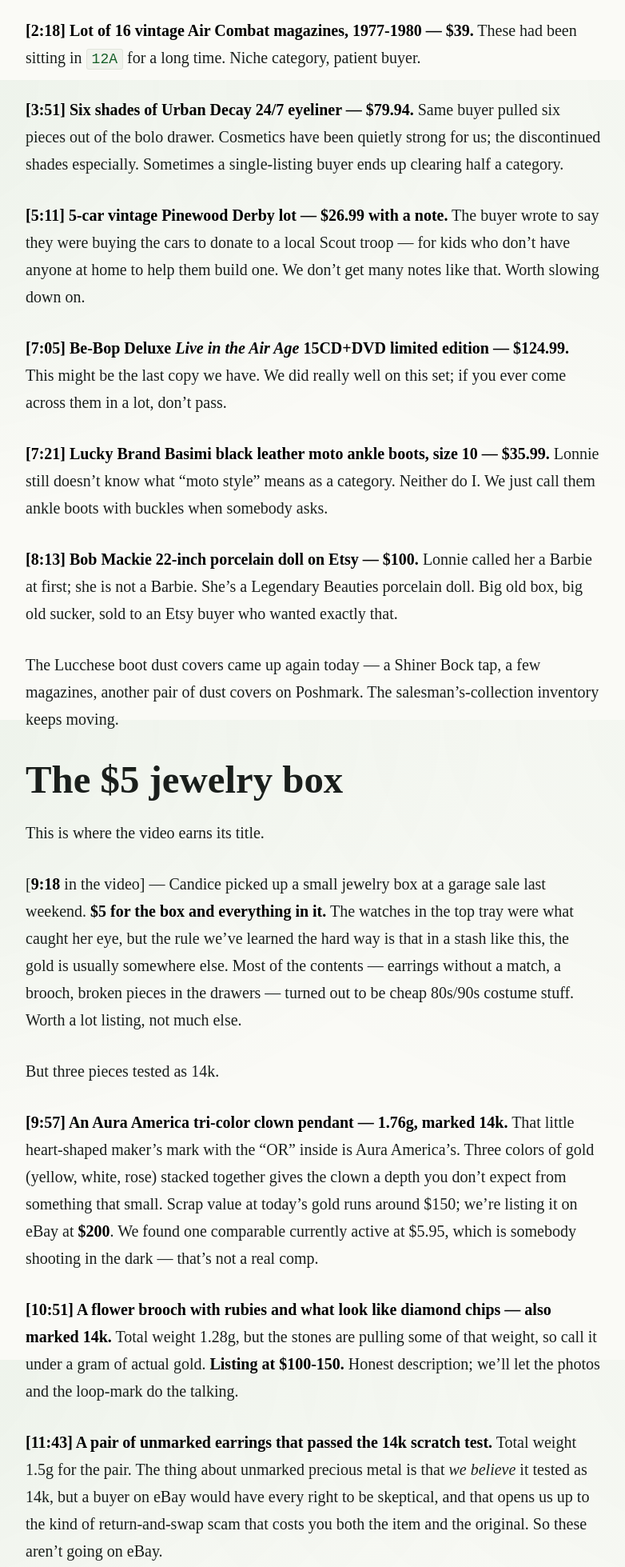
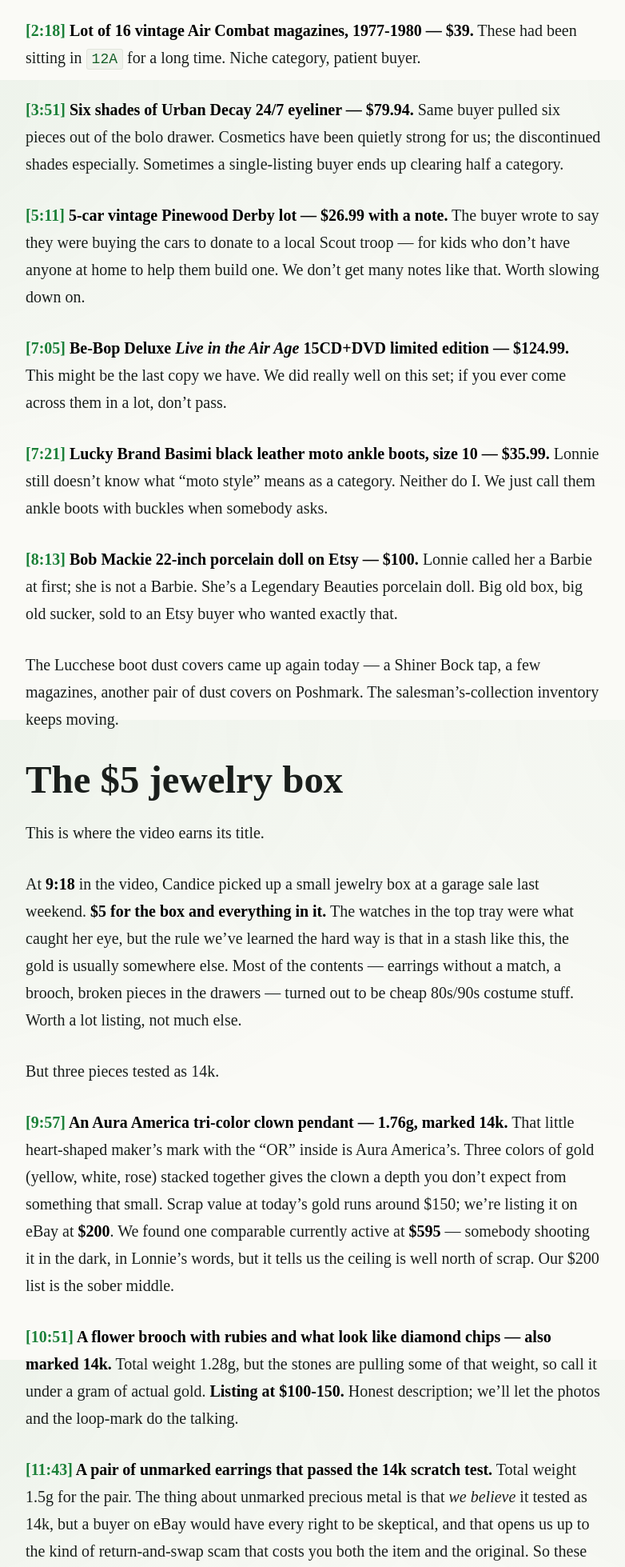
Before and after one commit to lonnie-developer/shed-flips, an Astro site: page /blog/5-dollar-jewelry-box-found-gold in a window 1280 px wide. Shown: the part 2300-4259 px from the top of the page at 80% size, without its empty margins (228-1010 px from the left). Built offline with nearby package versions, Linux system fonts and the light colour scheme; Astro itself is replaced by a stand-in of ours.

Commit message:
Make timestamps clickable YouTube deep-links + fix $595 Aura clown comp
- Every timestamp in the post now links to the video at that exact
  second and opens in a new tab — point being to convert blog readers
  into vlog watchers, per Lonnie.
- Fix: the active-listing comp on the Aura America clown is $595 (not
  $5.95). Updated the prose and the references entry; the framing now
  is "ceiling someone is reaching for, not the price the market pays."
- CLAUDE.md: capture the timestamp-link convention (raw HTML inline,
  &t=NNNs, target="_blank") as a forward-going rule for new posts.

```diff
--- a/src/content/blog/5-dollar-jewelry-box-found-gold.md
+++ b/src/content/blog/5-dollar-jewelry-box-found-gold.md
@@ -23,17 +23,17 @@
 
 A few orders worth pulling out:
 
-**[2:18] Lot of 16 vintage Air Combat magazines, 1977-1980 — $39.** These had been sitting in `12A` for a long time. Niche category, patient buyer.
+<strong><a href="https://www.youtube.com/watch?v=9meH9V7-3Kc&t=138s" target="_blank" rel="noopener">[2:18]</a> Lot of 16 vintage Air Combat magazines, 1977-1980 — $39.</strong> These had been sitting in `12A` for a long time. Niche category, patient buyer.
 
-**[3:51] Six shades of Urban Decay 24/7 eyeliner — $79.94.** Same buyer pulled six pieces out of the bolo drawer. Cosmetics have been quietly strong for us; the discontinued shades especially. Sometimes a single-listing buyer ends up clearing half a category.
+<strong><a href="https://www.youtube.com/watch?v=9meH9V7-3Kc&t=231s" target="_blank" rel="noopener">[3:51]</a> Six shades of Urban Decay 24/7 eyeliner — $79.94.</strong> Same buyer pulled six pieces out of the bolo drawer. Cosmetics have been quietly strong for us; the discontinued shades especially. Sometimes a single-listing buyer ends up clearing half a category.
 
-**[5:11] 5-car vintage Pinewood Derby lot — $26.99 with a note.** The buyer wrote to say they were buying the cars to donate to a local Scout troop — for kids who don't have anyone at home to help them build one. We don't get many notes like that. Worth slowing down on.
+<strong><a href="https://www.youtube.com/watch?v=9meH9V7-3Kc&t=311s" target="_blank" rel="noopener">[5:11]</a> 5-car vintage Pinewood Derby lot — $26.99 with a note.</strong> The buyer wrote to say they were buying the cars to donate to a local Scout troop — for kids who don't have anyone at home to help them build one. We don't get many notes like that. Worth slowing down on.
 
-**[7:05] Be-Bop Deluxe *Live in the Air Age* 15CD+DVD limited edition — $124.99.** This might be the last copy we have. We did really well on this set; if you ever come across them in a lot, don't pass.
+<strong><a href="https://www.youtube.com/watch?v=9meH9V7-3Kc&t=425s" target="_blank" rel="noopener">[7:05]</a> Be-Bop Deluxe <em>Live in the Air Age</em> 15CD+DVD limited edition — $124.99.</strong> This might be the last copy we have. We did really well on this set; if you ever come across them in a lot, don't pass.
 
-**[7:21] Lucky Brand Basimi black leather moto ankle boots, size 10 — $35.99.** Lonnie still doesn't know what "moto style" means as a category. Neither do I. We just call them ankle boots with buckles when somebody asks.
+<strong><a href="https://www.youtube.com/watch?v=9meH9V7-3Kc&t=441s" target="_blank" rel="noopener">[7:21]</a> Lucky Brand Basimi black leather moto ankle boots, size 10 — $35.99.</strong> Lonnie still doesn't know what "moto style" means as a category. Neither do I. We just call them ankle boots with buckles when somebody asks.
 
-**[8:13] Bob Mackie 22-inch porcelain doll on Etsy — $100.** Lonnie called her a Barbie at first; she is not a Barbie. She's a Legendary Beauties porcelain doll. Big old box, big old sucker, sold to an Etsy buyer who wanted exactly that.
+<strong><a href="https://www.youtube.com/watch?v=9meH9V7-3Kc&t=493s" target="_blank" rel="noopener">[8:13]</a> Bob Mackie 22-inch porcelain doll on Etsy — $100.</strong> Lonnie called her a Barbie at first; she is not a Barbie. She's a Legendary Beauties porcelain doll. Big old box, big old sucker, sold to an Etsy buyer who wanted exactly that.
 
 The Lucchese boot dust covers came up again today — a Shiner Bock tap, a few magazines, another pair of dust covers on Poshmark. The salesman's-collection inventory keeps moving.
 
@@ -41,25 +41,25 @@
 
 This is where the video earns its title.
 
-[**9:18** in the video] — Candice picked up a small jewelry box at a garage sale last weekend. **$5 for the box and everything in it.** The watches in the top tray were what caught her eye, but the rule we've learned the hard way is that in a stash like this, the gold is usually somewhere else. Most of the contents — earrings without a match, a brooch, broken pieces in the drawers — turned out to be cheap 80s/90s costume stuff. Worth a lot listing, not much else.
+At <a href="https://www.youtube.com/watch?v=9meH9V7-3Kc&t=558s" target="_blank" rel="noopener"><strong>9:18</strong></a> in the video, Candice picked up a small jewelry box at a garage sale last weekend. **$5 for the box and everything in it.** The watches in the top tray were what caught her eye, but the rule we've learned the hard way is that in a stash like this, the gold is usually somewhere else. Most of the contents — earrings without a match, a brooch, broken pieces in the drawers — turned out to be cheap 80s/90s costume stuff. Worth a lot listing, not much else.
 
 But three pieces tested as 14k.
 
-**[9:57] An Aura America tri-color clown pendant — 1.76g, marked 14k.** That little heart-shaped maker's mark with the "OR" inside is Aura America's. Three colors of gold (yellow, white, rose) stacked together gives the clown a depth you don't expect from something that small. Scrap value at today's gold runs around $150; we're listing it on eBay at **$200**. We found one comparable currently active at $5.95, which is somebody shooting in the dark — that's not a real comp.
+<strong><a href="https://www.youtube.com/watch?v=9meH9V7-3Kc&t=597s" target="_blank" rel="noopener">[9:57]</a> An Aura America tri-color clown pendant — 1.76g, marked 14k.</strong> That little heart-shaped maker's mark with the "OR" inside is Aura America's. Three colors of gold (yellow, white, rose) stacked together gives the clown a depth you don't expect from something that small. Scrap value at today's gold runs around $150; we're listing it on eBay at **$200**. We found one comparable currently active at **$595** — somebody shooting it in the dark, in Lonnie's words, but it tells us the ceiling is well north of scrap. Our $200 list is the sober middle.
 
-**[10:51] A flower brooch with rubies and what look like diamond chips — also marked 14k.** Total weight 1.28g, but the stones are pulling some of that weight, so call it under a gram of actual gold. **Listing at $100-150.** Honest description; we'll let the photos and the loop-mark do the talking.
+<strong><a href="https://www.youtube.com/watch?v=9meH9V7-3Kc&t=651s" target="_blank" rel="noopener">[10:51]</a> A flower brooch with rubies and what look like diamond chips — also marked 14k.</strong> Total weight 1.28g, but the stones are pulling some of that weight, so call it under a gram of actual gold. **Listing at $100-150.** Honest description; we'll let the photos and the loop-mark do the talking.
 
-**[11:43] A pair of unmarked earrings that passed the 14k scratch test.** Total weight 1.5g for the pair. The thing about unmarked precious metal is that *we believe* it tested as 14k, but a buyer on eBay would have every right to be skeptical, and that opens us up to the kind of return-and-swap scam that costs you both the item and the original. So these aren't going on eBay.
+<strong><a href="https://www.youtube.com/watch?v=9meH9V7-3Kc&t=703s" target="_blank" rel="noopener">[11:43]</a> A pair of unmarked earrings that passed the 14k scratch test.</strong> Total weight 1.5g for the pair. The thing about unmarked precious metal is that *we believe* it tested as 14k, but a buyer on eBay would have every right to be skeptical, and that opens us up to the kind of return-and-swap scam that costs you both the item and the original. So these aren't going on eBay.
 
 The plan: I'm picking up Molly from band practice tomorrow and the local jeweler is right there. We'll let them test the pair and offer what they offer. Half scrap is the floor; if they come in well below half scrap, we walk. **As long as it's not insulting, we'll take it** — about $90 to $130 in our pocket from earrings that came out of a $5 box.
 
-[**12:46**] — There's also a really nice Seiko in there with a diamond-cut crystal and an ombre brushed-metal dial. Japan movement. We haven't researched it yet. Add that to the running tally; we'll get into the watches in a future video.
+At <a href="https://www.youtube.com/watch?v=9meH9V7-3Kc&t=766s" target="_blank" rel="noopener"><strong>12:46</strong></a>, there's also a really nice Seiko in there with a diamond-cut crystal and an ombre brushed-metal dial. Japan movement. We haven't researched it yet. Add that to the running tally; we'll get into the watches in a future video.
 
 This is exactly the kind of buy where Lonnie's *"I'd rather do this than buy a scratch-off ticket"* framing earns its keep. **$5 in, three pieces of 14k gold confirmed plus an interesting Seiko, projected payout north of $400.** That's a long way from a Powerball.
 
 ## One and done — 173 Lion Petroleum giveaway plane noses
 
-We closed the video [**15:05**] with another inventory item we've been sitting on. A couple months back, we paid **$20 (give or take $5) for a pile of vintage Lion Petroleum giveaway airplane noses** at a garage sale. Counted them up today: 173 of them, plus one we kept for the shelf.
+We closed the video at <a href="https://www.youtube.com/watch?v=9meH9V7-3Kc&t=905s" target="_blank" rel="noopener"><strong>15:05</strong></a> with another inventory item we've been sitting on. A couple months back, we paid **$20 (give or take $5) for a pile of vintage Lion Petroleum giveaway airplane noses** at a garage sale. Counted them up today: 173 of them, plus one we kept for the shelf.
 
 The math we ran: could we sell them in lots of 10, seventeen times, at $15-20 a lot? On vintage Lion motor-oil promo plastic? **No, we don't see it.** That's not a hot enough commodity to support 17 separate buyers.
 
@@ -82,6 +82,6 @@
 ## References
 
 - [Aura America jewelry maker's mark](https://www.gold-marks.com/) — the heart with "OR" inside is the AA hallmark; useful if you find an unidentifiable maker's mark on a piece.
-- eBay sold-listings filter — for any unfamiliar item, the only comp source we trust. Active listings (like the $5.95 Aura clown we found) include a lot of wishful pricing.
+- eBay sold-listings filter — for any unfamiliar item, the only comp source we trust. Active listings (like the $595 Aura clown we found) tell you the ceiling someone is reaching for, not the price the market actually pays.
 - [Rev Resale](https://www.youtube.com/@RevResale) — Rev and Nikki T's reselling channel. Recurring reference around here.
 - The earlier beer-tap haul covered in [we bought 30+ beer tap handles for $150](/blog/we-bought-30-beer-tap-handles-for-150/) — the same buy, now fully listed.
```
Also changed, not shown: CLAUDE.md (+14 -1 lines).
